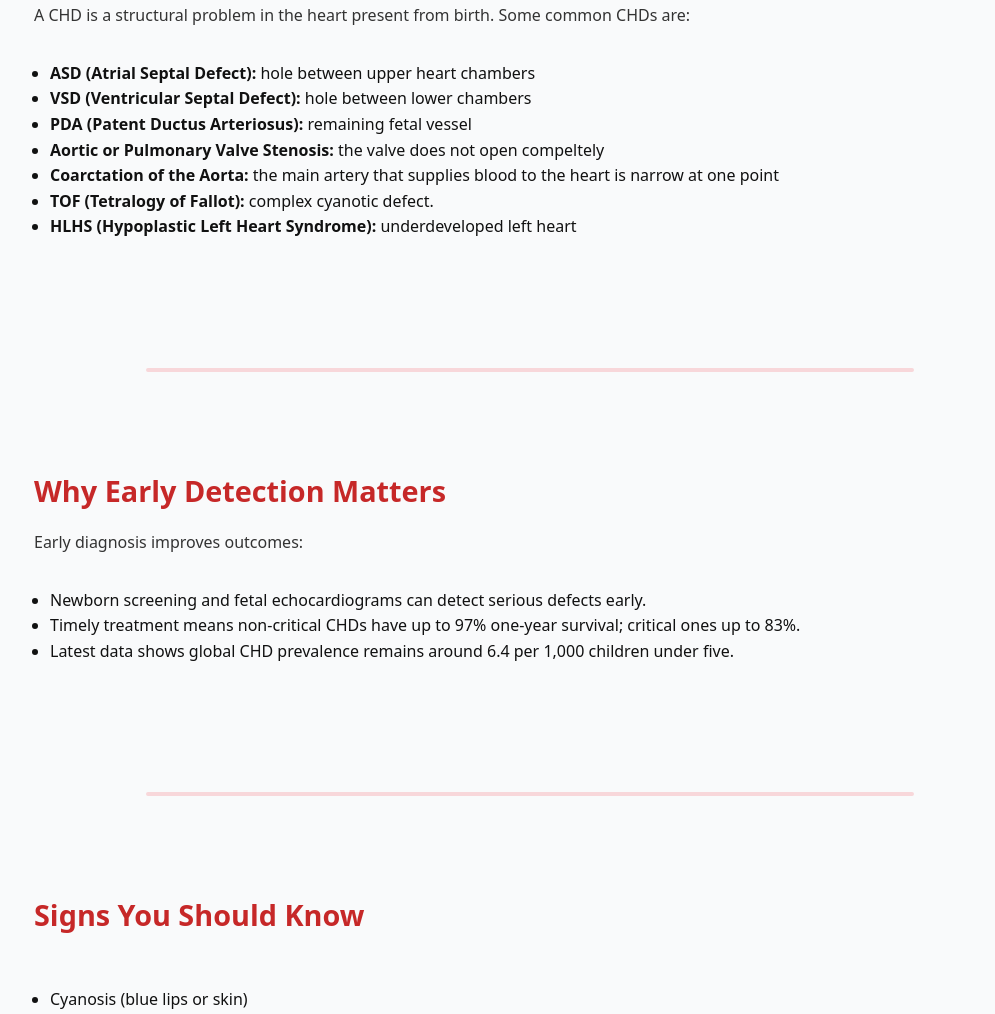
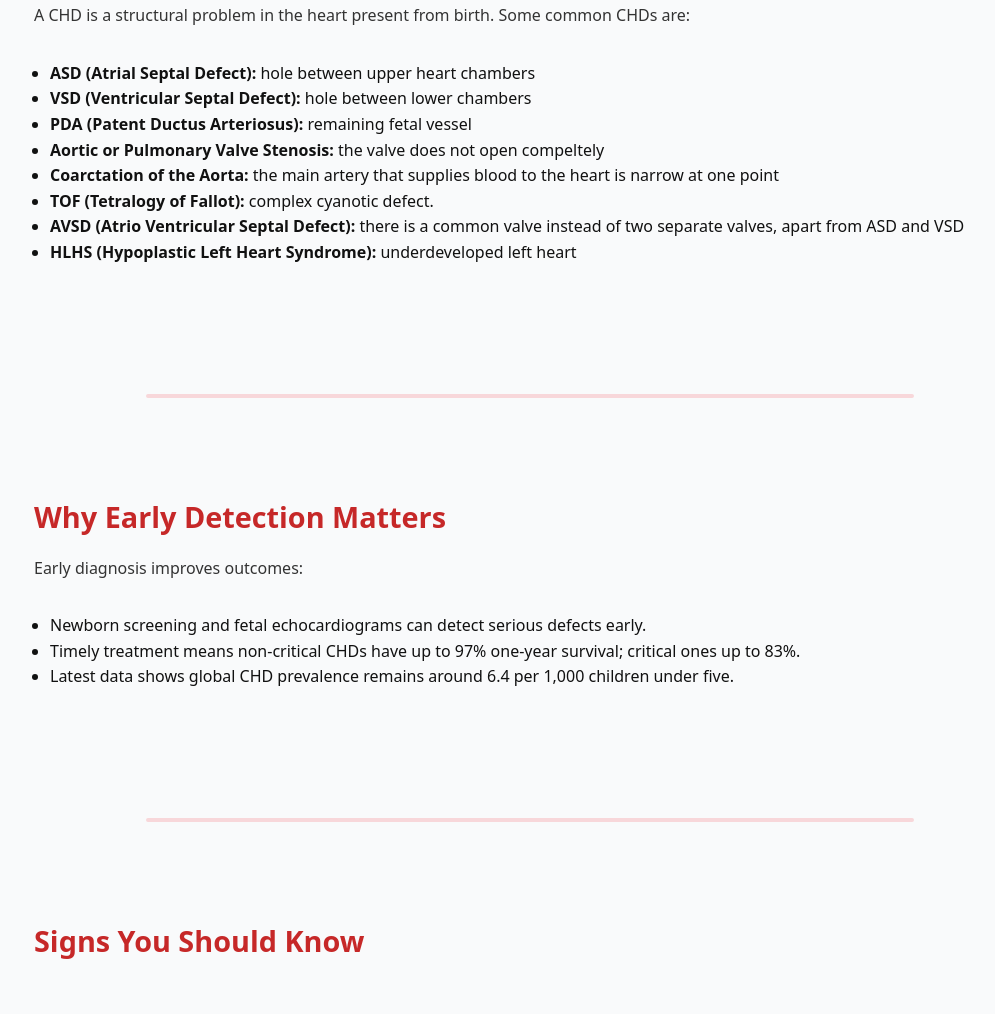
Before and after one commit to Arjun0471/heart, a plain HTML site: page index.html in a window 1280 px wide. Shown: the part 1485-2499 px from the top of the page, without its empty margins (110-1105 px from the left). Drawn offline with Linux system fonts and the light colour scheme.

Commit message:
small edit

```diff
--- a/index.html
+++ b/index.html
@@ -62,6 +62,7 @@
         <li><strong>Aortic or Pulmonary Valve Stenosis:</strong> the valve does not open compeltely</li>
         <li><strong>Coarctation of the Aorta:</strong> the main artery that supplies blood to the heart is narrow at one point </li>
         <li><strong>TOF (Tetralogy of Fallot):</strong> complex cyanotic defect. </li>
+        <li><strong>AVSD (Atrio Ventricular Septal Defect):</strong> there is a common valve instead of two separate valves, apart from ASD and VSD </li>
         <li><strong>HLHS (Hypoplastic Left Heart Syndrome):</strong> underdeveloped left heart </li>
       </ul>
     </section>
```
